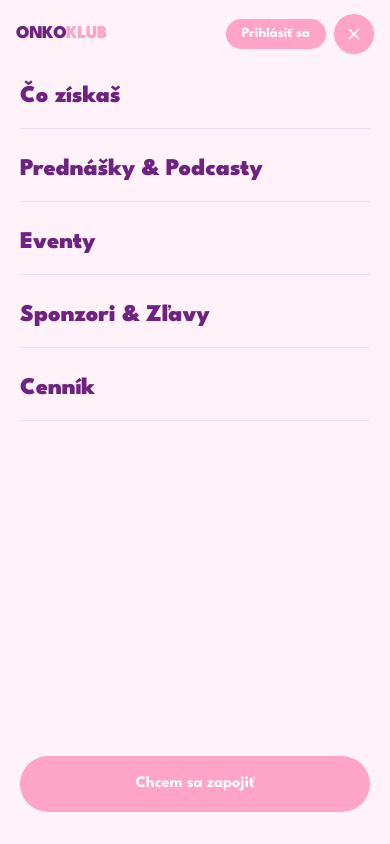
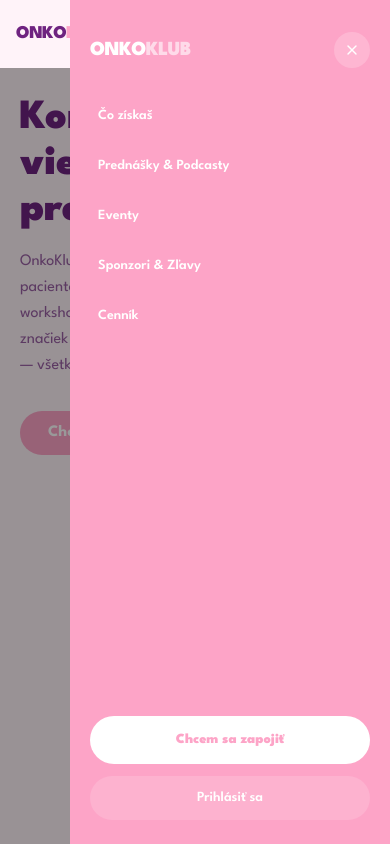
Before and after one commit to NextLayerStudio/onkoklub-web, a Next.js app: page / in a window 390 px wide. Both pictures are taken after a click on the button "Otvoriť menu". Built offline with nearby package versions, Linux system fonts and the light colour scheme.

Commit message:
feat: hamburger drawer slide-in z pravej strany

```diff
--- a/src/components/Navbar.tsx
+++ b/src/components/Navbar.tsx
@@ -4,66 +4,108 @@
 import { Menu, X } from "lucide-react";
 import Link from "next/link";
 
+const NAV_LINKS = [
+  { label: "Čo získaš", href: "#co-ziskas" },
+  { label: "Prednášky & Podcasty", href: "#prednasky" },
+  { label: "Eventy", href: "#eventy" },
+  { label: "Sponzori & Zľavy", href: "#sponzori" },
+  { label: "Cenník", href: "#cennik" },
+];
+
 export function Navbar() {
   const [open, setOpen] = useState(false);
+  const close = () => setOpen(false);
 
   return (
     <>
       {/* ── hlavná lišta ── */}
       <header className="fixed top-0 left-0 right-0 z-50 flex items-center justify-between px-4 py-3.5 bg-[#FFF3F9]">
-        {/* Logo / názov */}
-        <span className="text-purple font-black text-lg tracking-tight">
-          ONKO<span className="text-accent">KLUB</span>
+        <span className="text-[#6F2380] font-black text-lg tracking-tight">
+          ONKO<span className="text-[#FDA4C7]">KLUB</span>
         </span>
 
-        {/* Pravá strana — tlačidlo + hamburger */}
         <div className="flex items-center gap-2">
           <Link
             href="/login"
-            className="rounded-full bg-accent text-white text-sm font-bold px-4 py-2 leading-none"
+            className="rounded-full bg-[#FDA4C7] text-white text-sm font-bold px-4 py-2 leading-none"
           >
             Prihlásiť sa
           </Link>
           <button
-            onClick={() => setOpen(!open)}
-            aria-label="Menu"
-            className="w-10 h-10 flex items-center justify-center rounded-full bg-accent text-white"
+            onClick={() => setOpen(true)}
+            aria-label="Otvoriť menu"
+            className="w-10 h-10 flex items-center justify-center rounded-full bg-[#FDA4C7] text-white"
           >
-            {open ? <X size={18} /> : <Menu size={18} />}
+            <Menu size={18} />
           </button>
         </div>
       </header>
 
-      {/* ── mobilné menu ── */}
-      {open && (
-        <div className="fixed inset-0 z-40 bg-[#FFF3F9] flex flex-col pt-20 px-5 pb-8">
-          <nav className="flex flex-col gap-6 flex-1">
-            {[
-              { label: "Čo získaš", href: "#co-ziskas" },
-              { label: "Prednášky & Podcasty", href: "#prednasky" },
-              { label: "Eventy", href: "#eventy" },
-              { label: "Sponzori & Zľavy", href: "#sponzori" },
-              { label: "Cenník", href: "#cennik" },
-            ].map((link) => (
+      {/* ── backdrop ── */}
+      <div
+        className={`fixed inset-0 z-40 bg-black/40 transition-opacity duration-300 ${
+          open ? "opacity-100 pointer-events-auto" : "opacity-0 pointer-events-none"
+        }`}
+        onClick={close}
+        aria-hidden
+      />
+
+      {/* ── drawer — vyjde sprava ── */}
+      <div
+        className={`fixed inset-y-0 right-0 z-50 flex w-[88%] max-w-xs flex-col bg-[#FDA4C7] text-white
+          transform transition-transform duration-300 ease-in-out overflow-y-auto
+          ${open ? "translate-x-0" : "translate-x-full"}`}
+        style={{ paddingBottom: "max(1.5rem, env(safe-area-inset-bottom))" }}
+      >
+        {/* Hlavička drawera */}
+        <div className="flex items-center justify-between px-5 pt-8 pb-6">
+          <span className="text-white font-black text-xl tracking-tight">
+            ONKO<span className="text-white/60">KLUB</span>
+          </span>
+          <button
+            onClick={close}
+            aria-label="Zatvoriť menu"
+            className="w-9 h-9 grid place-items-center rounded-full bg-white/20 hover:bg-white/30"
+          >
+            <X size={16} />
+          </button>
+        </div>
+
+        {/* Navigačné položky */}
+        <nav className="flex-1 px-3">
+          <ul className="flex flex-col gap-0.5">
+            {NAV_LINKS.map((link) => (
+              <li key={link.href}>
                 <a
-                key={link.href}
                   href={link.href}
-                onClick={() => setOpen(false)}
-                className="text-2xl font-black text-purple border-b border-purple/10 pb-4"
+                  onClick={close}
+                  className="flex items-center px-4 py-3.5 rounded-2xl text-sm font-semibold text-white hover:bg-white/15 transition-colors"
                 >
                   {link.label}
                 </a>
+              </li>
             ))}
+          </ul>
         </nav>
+
+        {/* CTA tlačidlá */}
+        <div className="shrink-0 px-5 pt-4 flex flex-col gap-3">
           <Link
             href="/register"
-            onClick={() => setOpen(false)}
-            className="block text-center rounded-full bg-accent text-white text-base font-bold py-4 mt-6"
+            onClick={close}
+            className="block text-center rounded-full bg-white text-[#FDA4C7] text-sm font-black py-3.5"
           >
             Chcem sa zapojiť
           </Link>
+          <Link
+            href="/login"
+            onClick={close}
+            className="block text-center rounded-full bg-white/15 text-white text-sm font-semibold py-3"
+          >
+            Prihlásiť sa
+          </Link>
         </div>
-      )}
+      </div>
     </>
   );
 }
```
Lines whose indentation alone changed are shown as unchanged.
